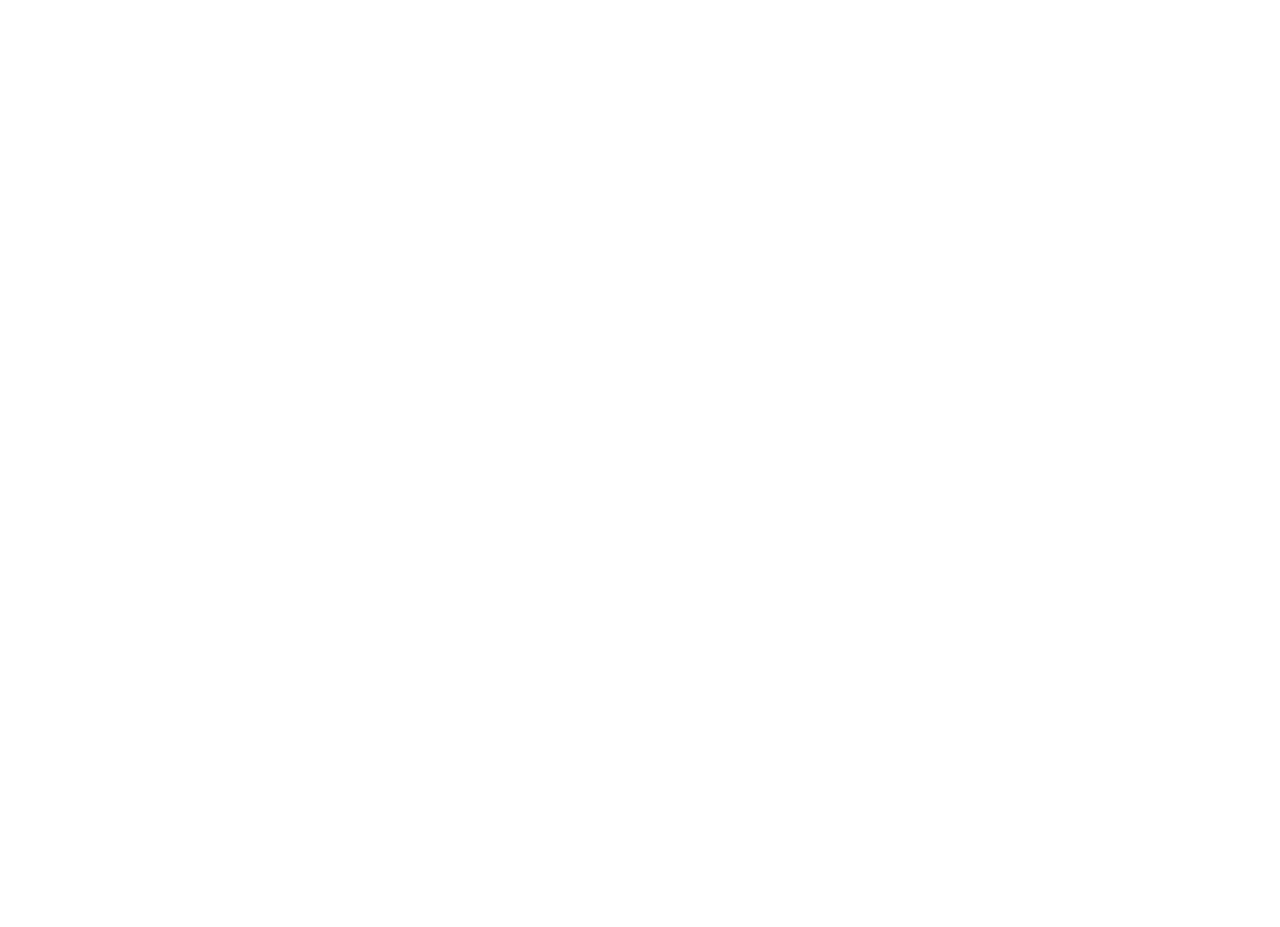
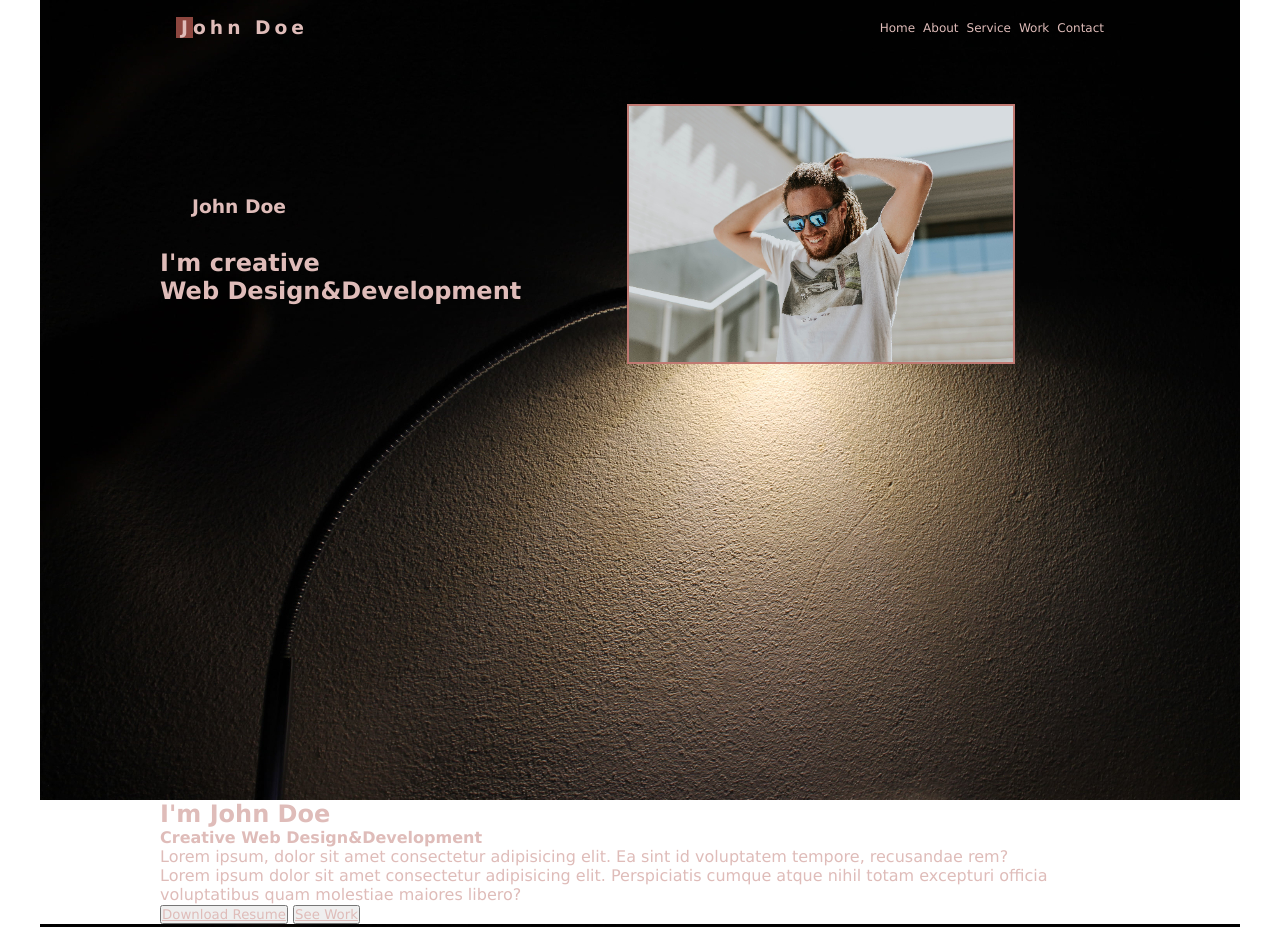
Before and after one commit to RomanMykolaichuk/wd2021, a website built with Parcel: page src/index.html in a window 1280 px wide. Shown: the top 927 px of the page. Before the commit the page ends 800 px from the top, so only its background shows below. Built offline with nearby package versions, Linux system fonts and the light colour scheme.

Commit message:
after1subgroup

```diff
--- a/src/index.html
+++ b/src/index.html
@@ -1,5 +1,6 @@
 <!DOCTYPE html>
 <html lang="en">
+
 <head>
     <meta charset="UTF-8">
     <meta http-equiv="X-UA-Compatible" content="IE=edge">
@@ -7,7 +8,65 @@
     <title>Document</title>
     <link rel="stylesheet" href="scss/style.scss">
 </head>
+
 <body>
+    <section id="hero" class="hero">
+        <div class="container">
+            <nav>
+                <div class="logo">
+                    <h1>John Doe</h1>
+                </div>
+
+                <ul>
+                    <li><a href="#">Home</a></li>
+                    <li><a href="#about">About</a></li>
+                    <li><a href="#service">Service</a></li>
+                    <li><a href="#work">Work</a></li>
+                    <li><a href="#contact">Contact</a></li>
+                </ul>
+
+
+            </nav>
+            <div class="person">
+                <div class="text-info">
+                    <h3>John Doe</h3>
+                    <h2>I'm creative</h2>
+                    <h1>Web Design&Development</h1>
+                </div>
+                <img src="img/personal.jpg" alt="photo">
+
+            </div>
+        </div>
+    </section>
+    <section id="about" class="about">
+        <div class="container">
+            <h2>I'm John Doe</h2>
+            <h4>Creative Web Design&Development</h4>
+            <p>Lorem ipsum, dolor sit amet consectetur adipisicing elit. Ea sint id voluptatem tempore, recusandae rem?
+            </p>
+            <p>Lorem ipsum dolor sit amet consectetur adipisicing elit. Perspiciatis cumque atque nihil totam excepturi
+                officia voluptatibus quam molestiae maiores libero?</p>
+            <div class="buttons-container">
+                <button><a href="#">Download Resume</a></button>
+                <button><a href="#">See Work</a></button>
+            </div>
+
+        </div>
+    </section>
+    <section id="hero" class="hero">
+        <div class="container">
+
+        </div>
+    </section>
+
+    <footer>
+        <div class="container">
+
+        </div>
+
+    </footer>
+
 
 </body>
+
 </html>
--- a/src/scss/style.scss
+++ b/src/scss/style.scss
@@ -0,0 +1,92 @@
+$color0: hsl(5, 38%, 5%);
+$color20: hsl(5, 38%, 20%);
+$color40: hsl(5, 38%, 40%);
+$color60: hsl(5, 38%, 60%);
+$color80: hsl(5, 38%, 80%);
+$color100: hsl(5, 38%, 95%);
+
+* {
+    margin: 0;
+    padding: 0;
+    color: $color80;
+    font-family: Verdana, Geneva, Tahoma, sans-serif;
+}
+section {
+    max-width: 1200px;
+    margin: 0 auto;
+    width: 100%;
+}
+
+.hero {
+    height: 100vh;
+    background-image: url("../img/pxfuel2.jpg");
+    background-repeat: no-repeat;
+    background-size: cover;
+}
+
+.container {
+    margin: 0 auto;
+    width: 80%;
+    background: transparent;
+}
+
+nav {
+    display: flex;
+    justify-content: space-between;
+    align-items: center;
+    padding: 1rem;
+
+    .logo {
+        letter-spacing: 0.25rem;
+        line-height: 1.3;
+        &::first-letter {
+            background-color: $color40;
+            padding: 0 1px 0 5px;
+        }
+    }
+
+    ul {
+        list-style: none;
+        display: flex;
+        justify-items: flex-end;
+        align-items: center;
+    }
+
+    li {
+        padding-right: 0.5rem;
+        font-size: 0.75rem;
+
+        &:last-child {
+            padding-right: 0;
+        }
+    }
+
+    a {
+        text-decoration: none;
+    }
+
+
+
+}
+
+.person {
+    display: flex;
+    justify-content: center;
+    align-items: center;
+    text-align: left;
+    padding-top: 3rem;
+
+    h2{
+        margin-top: 2rem;
+    }
+    h3{
+        margin: 2rem;
+    }
+
+    img {
+        margin: 0 auto;
+        display: block;
+        width: 30vw;
+        border: 2px solid $color60;
+    }
+}
```
Also changed, not shown: dist/index.html, dist/personal.f5f33a86.jpg (added), dist/pxfuel2.71c7cd49.jpg (added), 4 other files.
